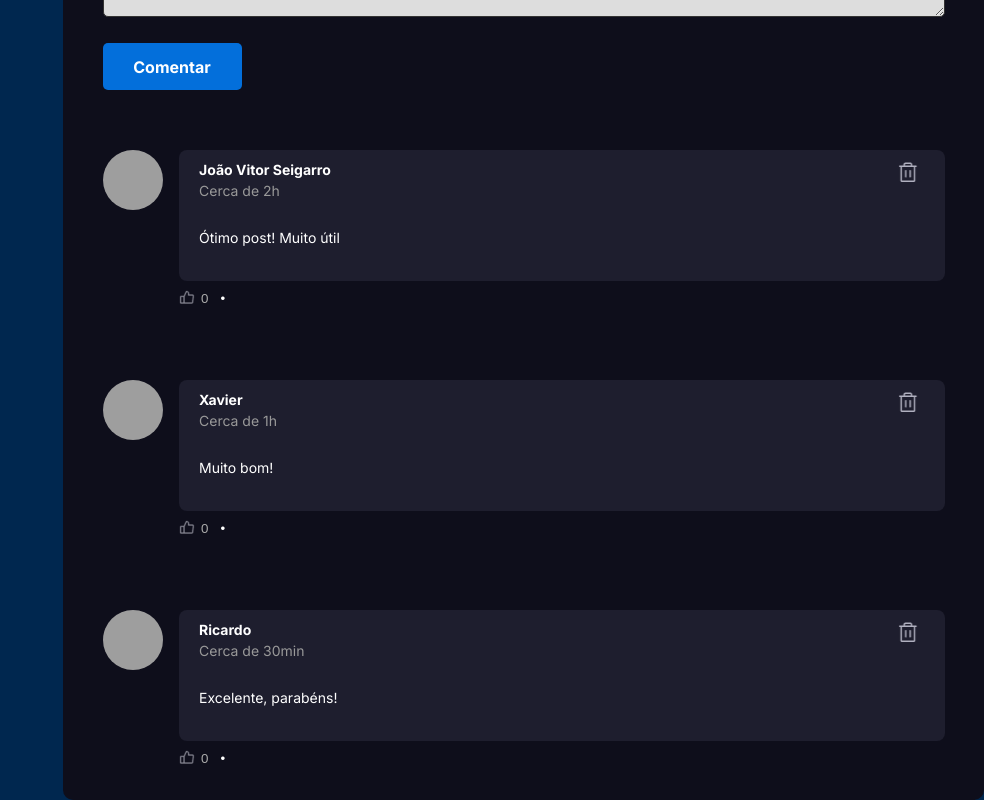
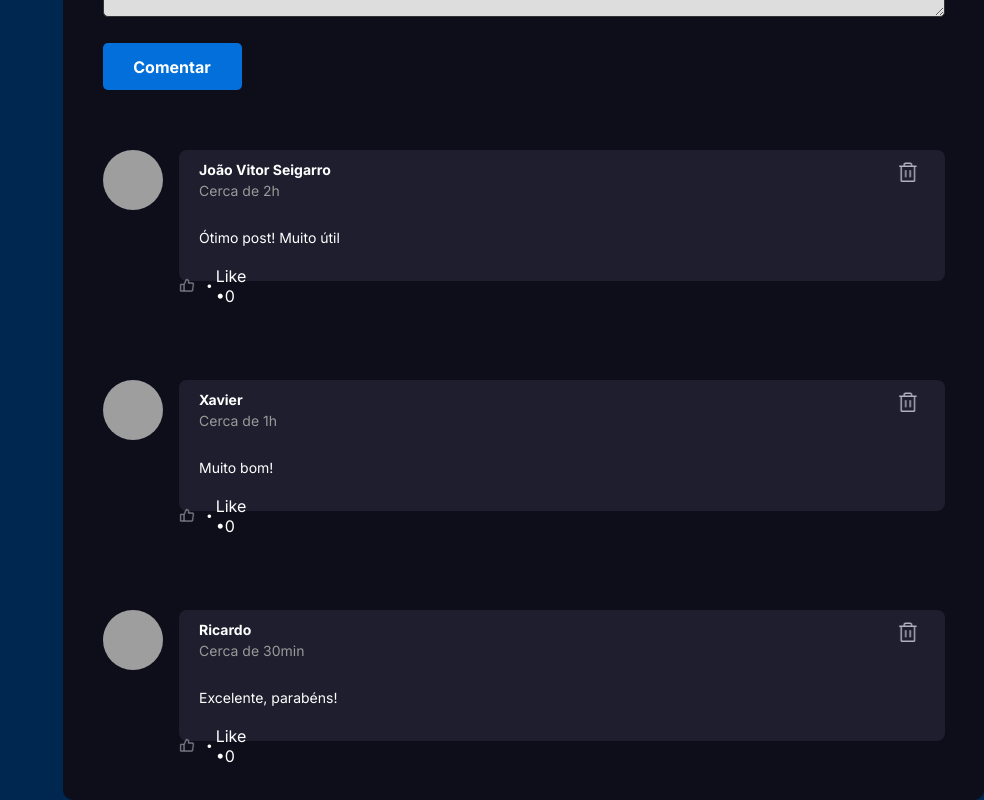
Before and after one commit to gabrieltrindade-dev/tarefa-react-InJunior, a React (Vite) app in the folder react-project/: page / in a window 1280 px wide. Shown: the part 1400-2200 px from the top of the page, without its empty margins (296-1280 px from the left). Built offline with nearby package versions, Linux system fonts and the light colour scheme; grey boxes are pictures that could not be loaded.

Commit message:
fix: numero de likes de cada comentário

```diff
--- a/react-project/src/components/Coments/index.tsx
+++ b/react-project/src/components/Coments/index.tsx
@@ -1,18 +1,19 @@
 import styles from "./styles.module.css";
 import useLike from "../../hooks/useLike";
-import likeImg from "../../assets/Like.png"
-import lixeiraImg from "../../assets/Trash.png"
+import likeImg from "../../assets/Like.png";
+import lixeiraImg from "../../assets/Trash.png";
 
 interface ComentarioProps {
   foto: string;
   nome: string;
   hora: string;
   texto: string;
+  initialLikes: number;
   onExcluir?: () => void;
 }
 
-export default function Comentario({ foto, nome, hora, texto, onExcluir }: ComentarioProps) {
-  const { likes, curtido, toggleLike } = useLike();
+export default function Comentario({ foto, nome, hora, texto, initialLikes, onExcluir }: ComentarioProps) {
+  const { likes, curtido, toggleLike } = useLike(initialLikes);
 
   return (
     <div className={styles.comentario}>
@@ -32,13 +33,14 @@ export default function Comentario({ foto, nome, hora, texto, onExcluir }: Comen
         <p className={styles.texto}>{texto}</p>
 
         <div className={styles.rodape}>
-          <button
-            className={`${styles.botaoLike} ${curtido ? styles.curtido : ""}`}
-            onClick={toggleLike}
-          >
+          <button className={`${styles.botaoLike} ${curtido ? styles.curtido : ""}`} onClick={toggleLike}>
             <img src={likeImg} alt="Like" />
-            <span>{likes}</span>
           </button>
+          <div className={styles.likeInfo}>
+            <p>Like</p>
+            <span className={styles.separador}>•</span>
+            <span className={styles.likesCount}>{likes}</span>
+          </div>
         </div>
       </div>
     </div>
```
